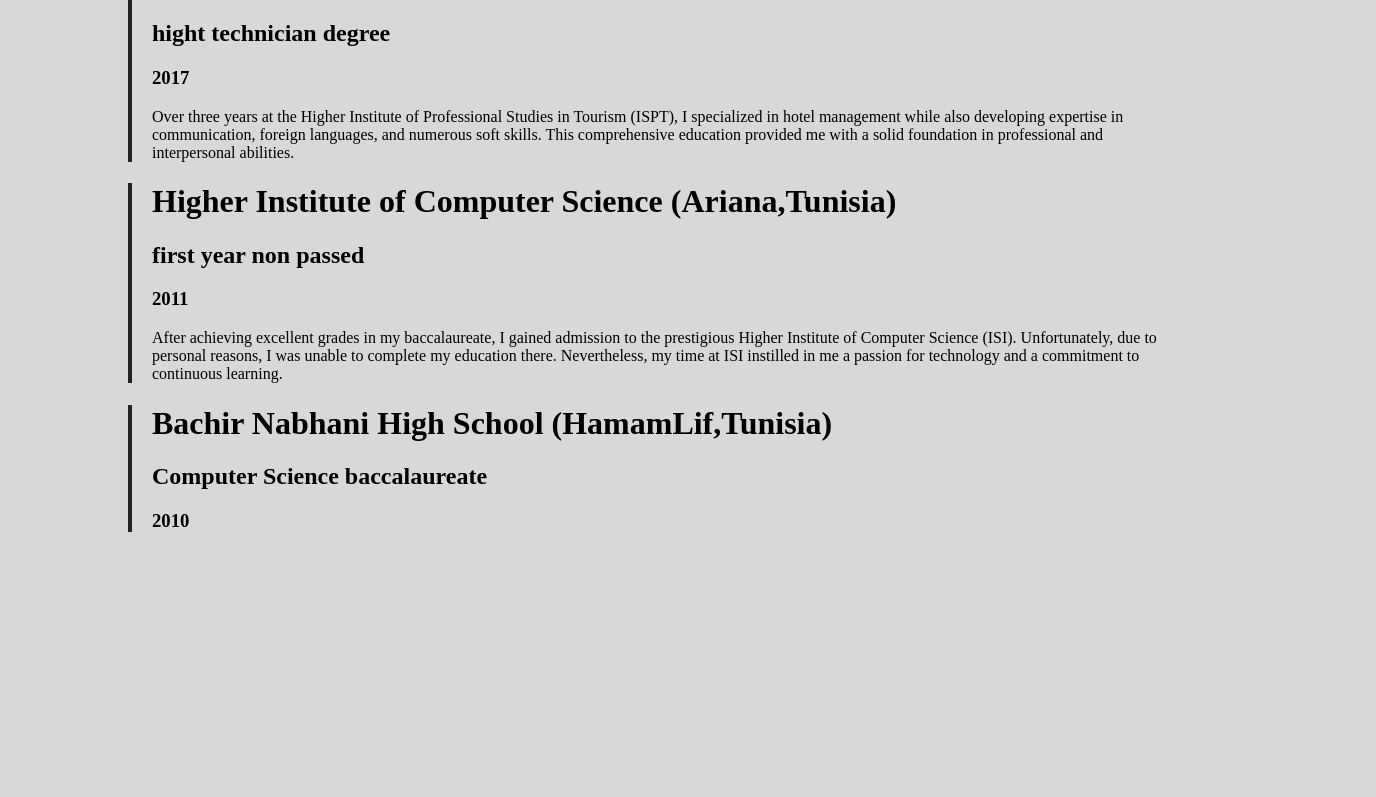
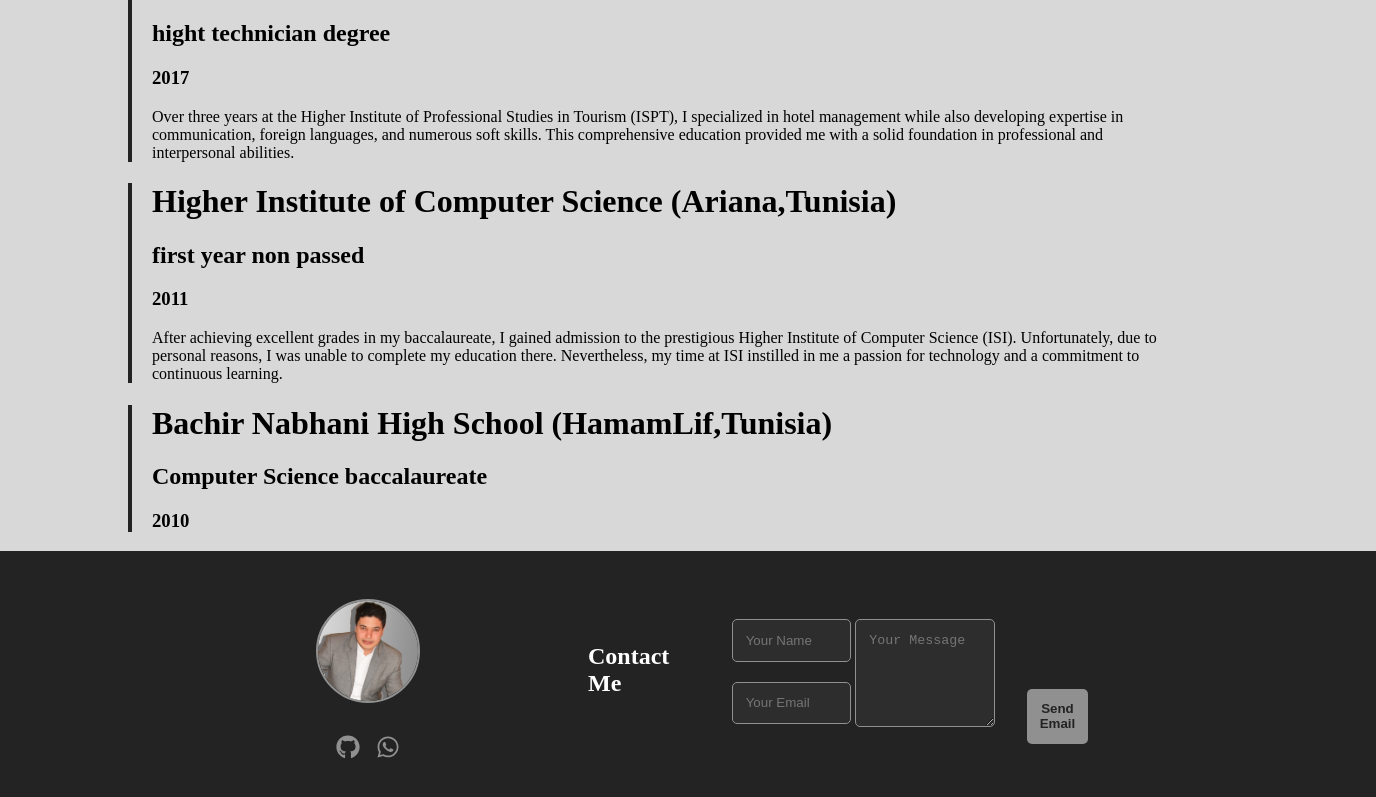
Before and after one commit to rayais/portfolio, a React (Create React App) app: page / in a window 1280 px wide. Shown: the part 3815-4612 px from the top of the page, 1376 px wide, since content can reach past the window. Before the commit the page ends 4366 px from the top, so only its background shows below. Built offline with nearby package versions, Linux system fonts and the light colour scheme; a web font is replaced by a local one.

Commit message:
28122024/2

```diff
--- a/package.json
+++ b/package.json
@@ -7,6 +7,7 @@
     "cra-template": "1.2.0",
     "react": "^19.0.0",
     "react-dom": "^19.0.0",
+    "react-icons": "^5.4.0",
     "react-scripts": "5.0.1"
   },
   "scripts": {
--- a/src/App.js
+++ b/src/App.js
@@ -1,6 +1,7 @@
 //import img from '../public/84946942_10222232057940511_7899069255394525184_n.png';
 import './App.css';
 import Body from './components/body/Body';
+import Footer from './components/Footer/Footer';
 import Header from './components/head/Header';
 
 function App() {
@@ -8,7 +9,7 @@
     <div className="App">
       <Header/>
       <Body/>
-
+      <Footer/>
     </div>
   );
 }
--- /dev/null
+++ b/src/components/Footer/Footer.js
@@ -0,0 +1,72 @@
+// Footer.js
+import React from "react";
+import prof from '../../prof-pic.jpg';
+import "./footer.css";
+import { FaGithub, FaWhatsapp } from "react-icons/fa";
+
+const Footer = () => {
+  return (
+    <footer className="footer">
+      <div className="footer-content">
+        <div className="profile-section">
+          <img src={prof} alt="Profile" className="profile-picture" />
+          <div className="social-icons">
+            <a
+              href="https://github.com/yourgithub"
+              target="_blank"
+              rel="noopener noreferrer"
+              className="icon github-icon"
+            >
+              <FaGithub />
+            </a>
+            <a
+              href="https://wa.me/yourwhatsappnumber"
+              target="_blank"
+              rel="noopener noreferrer"
+              className="icon whatsapp-icon"
+            >
+              <FaWhatsapp />
+            </a>
+          </div>
+        </div>
+
+        <form
+          className="email-form"
+          action="mailto:rayen.ben.mansour@example.com"
+          method="post"
+          enctype="text/plain"
+        >
+          {" "}
+            <h3>Contact Me</h3>
+          <div className="ins">
+            <input
+              type="text"
+              name="name"
+              placeholder="Your Name"
+              required
+              className="form-input"
+            />
+            <input
+              type="email"
+              name="email"
+              placeholder="Your Email"
+              required
+              className="form-input"
+            />
+          </div>
+          <textarea
+            name="message"
+            placeholder="Your Message"
+            required
+            className="form-textarea"
+          ></textarea>
+          <button type="submit" className="form-button">
+            Send Email
+          </button>
+        </form>
+      </div>
+    </footer>
+  );
+};
+
+export default Footer;
--- /dev/null
+++ b/src/components/Footer/footer.css
@@ -0,0 +1,147 @@
+/* footer.css */
+
+.footer {
+    background-color: #232323;
+    color: #909090;
+    padding: 2rem;
+    text-align: center;
+    display: flex;
+    flex-direction: column;
+    align-items: center;
+    gap: 1.5rem;
+}
+
+.footer-content {
+    max-width: 800px;
+    display: flex;
+    flex-direction: column;
+    align-items: center;
+    gap: 2rem;
+}
+
+.profile-section {
+    display: flex;
+    flex-direction: column;
+    align-items: center;
+    gap: 1rem;
+}
+
+.profile-picture {
+    width: 100px;
+    height: 100px;
+    border-radius: 50%;
+    border: 2px solid #909090;
+}
+
+.social-icons {
+    display: flex;
+    gap: 1rem;
+}
+
+.icon {
+    color: #909090;
+    font-size: 1.5rem;
+    transition: color 0.3s ease;
+}
+
+.icon:hover {
+    color: white;
+}
+
+.email-form {
+    display: flex;
+    flex-direction: column;
+    gap: 1rem;
+    width: 100%;
+    max-width: 500px;
+}
+
+.email-form h3 {
+    margin-bottom: 1rem;
+    font-size: 1.5rem;
+    color: white;
+}
+
+.form-input, .form-textarea {
+    width: 100%;
+    padding: 0.8rem;
+    border: 1px solid #909090;
+    border-radius: 5px;
+    background-color: #2d2d2d;
+    color: #909090;
+}
+
+.form-input:focus, .form-textarea:focus {
+    outline: none;
+    border-color: white;
+}
+
+.form-textarea {
+    resize: vertical;
+    height: 100px;
+}
+
+.form-button {
+    padding: 0.8rem;
+    border: none;
+    border-radius: 5px;
+    background-color: #909090;
+    color: #232323;
+    font-weight: bold;
+    cursor: pointer;
+    transition: background-color 0.3s ease;
+}
+
+.form-button:hover {
+    background-color: white;
+}
+@media (min-width: 768px) {
+    .footer {
+        flex-direction: row;
+        justify-content: center;
+        padding: 3rem;
+        width: 100%;
+    }
+
+    .footer-content {
+        flex-direction: row;
+        justify-content: space-between;
+        align-items: center;
+        width: 100%;
+    }
+
+    .profile-section {
+        width: 20%;
+        align-items: center;
+        gap: 2rem;
+    }
+
+    .email-form {
+        width: 100%;
+        flex-direction: row;
+
+        justify-content: space-between;
+        gap: 2rem;
+    }
+
+    .email-form h3 {
+       width: 500px;
+        text-align: left;
+    }
+
+    .form-input, .form-textarea {
+        flex-basis: auto;
+    }
+    .form-input{
+        margin-bottom: 20px;
+    }
+
+    .form-textarea {
+        flex-basis: auto;
+        height: 80px;
+    }
+
+    .form-button {
+        align-self: flex-end;
+    }
+}
```
Also changed, not shown: 1 other file (tests, documents, lock files or other folders).
